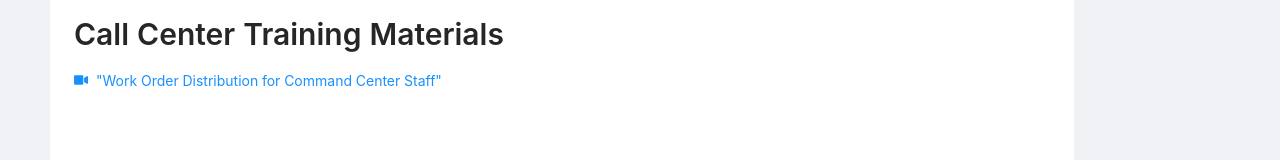
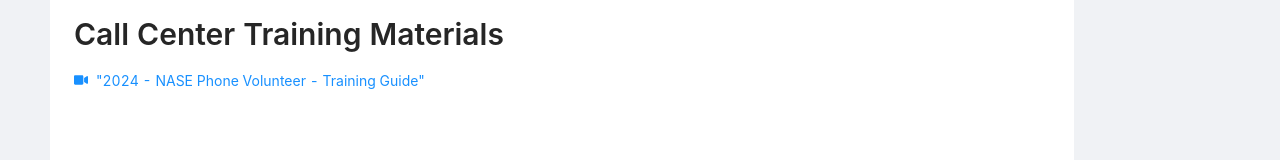
Before and after one commit to jaremieww/nase-disaster-relief, a React (Create React App) app: page /call-center in a window 1280 px wide. Shown: the part 124-284 px from the top of the page. Built offline with nearby package versions, Linux system fonts and the light colour scheme; no server answers.

Commit message:
link correction

```diff
--- a/src/CallCenterTrainingMaterials.tsx
+++ b/src/CallCenterTrainingMaterials.tsx
@@ -10,12 +10,14 @@ const { Title } = Typography
 export default function CallCenterTrainingMaterials() {
   return <>
     <Title level={2}>Call Center Training Materials</Title>
-    <PopoutLink href="https://www.youtube.com/watch?v=WnRuH7YMd4k">
+    <Space direction="vertical">
+    <PopoutLink href="https://docs.google.com/document/d/1VH9Ha17pUrznSEfVedwzbHcaAksDtZkd4Gxot2FHO_c/edit?usp=sharing">
       <Space>
       <Icon component={FaVideo}/>
-        "Work Order Distribution for Command Center Staff"
+        "2024 - NASE Phone Volunteer - Training Guide"
       </Space>
     </PopoutLink>
+    </Space>
 
     <DirectoryListing directory='call-center' />
   </>
```
